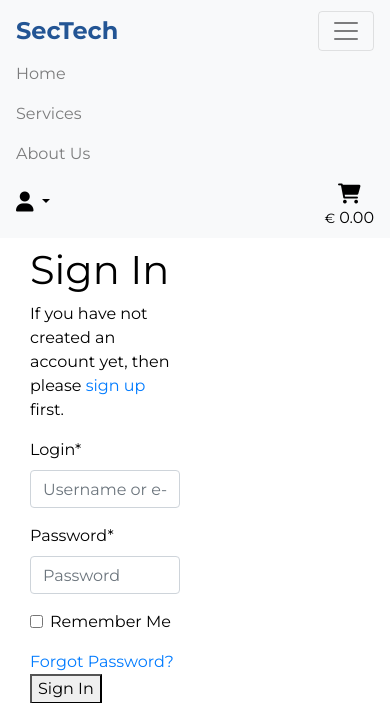
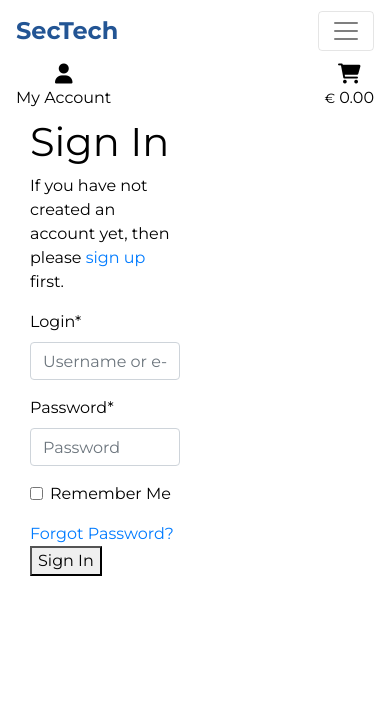
Before and after one commit to davewatters/sectech-ci-pp5, a Django app: a page that uses templates/includes/main_nav.html in a window 390 px wide. Shown: the top 703 px of the page. Run offline with Django 3.2, Linux system fonts and the light colour scheme; parts of the project's set-up code (start-up, migrations or seed data) failed here and were passed over; some libraries are stand-ins or nearby versions; some web fonts are replaced.

Commit message:
fix account menu layout and media query

```diff
--- a/customers/adapter.py
+++ b/customers/adapter.py
@@ -17,6 +17,7 @@ class CustomAccountAdapter(DefaultAccountAdapter):
     def get_login_redirect_url(self, request):
         '''
         Returns the default URL to redirect to after logging in.
+        We want first time users to fill in their business details.
         '''
         url = resolve_url(settings.LOGIN_REDIRECT_URL)
 
--- a/products/templates/products/product_detail.html
+++ b/products/templates/products/product_detail.html
@@ -91,7 +91,7 @@
 	<div class="col d-flex justify-content-center">
 		<a href="{% url 'product-list' %}" class="btn btn-lg">
 			<span class="icon"><i class="fas fa-chevron-left"></i></span>
-			<span class="text-uppercase">Back to Products</span>
+			<span class="text-uppercase">View All Services</span>
 		</a>
 	</div>
 </div>
--- a/sectech/settings.py
+++ b/sectech/settings.py
@@ -10,7 +10,6 @@ For the full list of settings and their values, see
 https://docs.djangoproject.com/en/3.2/ref/settings/
 """
 
-from itertools import product
 import dj_database_url
 import os
 
@@ -183,7 +182,7 @@ STATICFILES_DIRS = [BASE_DIR.joinpath('static'),]
 # AWS S3
 if os.getenv('USE_AWS', False):
     # Bucket Config
-    # allow bucket & region to also be set in env
+    # allow bucket & region option to be set in env
     AWS_STORAGE_BUCKET_NAME = os.getenv(
         'AWS_STORAGE_BUCKET_NAME', 'sectech-ci-pp5'
     )
@@ -212,7 +211,7 @@ ACCOUNT_EMAIL_REQUIRED = True
 ACCOUNT_EMAIL_VERIFICATION = 'mandatory'
 ACCOUNT_SIGNUP_EMAIL_ENTER_TWICE = True
 ACCOUNT_USERNAME_MIN_LENGTH = 4
-
+# user registraion email confirmation
 if DEVELOPMENT:
     # Log emails to the console during development
     EMAIL_BACKEND = 'django.core.mail.backends.console.EmailBackend'
@@ -223,6 +222,7 @@ else:
     EMAIL_HOST = os.getenv('EMAIL_HOST')
     EMAIL_HOST_USER = os.getenv('EMAIL_HOST_USER')
     EMAIL_HOST_PASSWORD = os.getenv('EMAIL_HOST_PASSWORD')
+    # default to SMTP with STARTTLS
     EMAIL_PORT = os.getenv('EMAIL_PORT', 587)
     EMAIL_USE_TLS = os.getenv('EMAIL_USE_TLS', True)
 
--- a/shopping_cart/templates/shopping_cart/cart.html
+++ b/shopping_cart/templates/shopping_cart/cart.html
@@ -74,7 +74,7 @@
 	<div class="col">
 		<a href="{% url 'product-list' %}" class="btn btn-lg">
 			<span class="icon"><i class="fas fa-chevron-left"></i></span>
-			<span class="text-uppercase">Back to Products</span>
+			<span class="text-uppercase">View All Services</span>
 		</a>
 	</div>
 </div>
--- a/static/css/base.css
+++ b/static/css/base.css
@@ -65,11 +65,40 @@ footer {
 
 
 /*** Navbar ********************************************************/
+.acc-cart-btns {
+  padding-left: 1rem;
+  padding-right: 16px;
+  min-width: fit-content;
+  width: inherit;
+}
+
+/* .acc-dropdown-menu-align {
+  right: auto;
+  left: 0;
+} */
+
+.cart-nav-link, .acc-nav-link {
+  color: var(--text-colour) !important;
+}
+
+.cart-nav-link:hover, .acc-nav-link:hover {
+  text-decoration: none !important;
+}
+
 .logo {
   font: var(--logo-font-family, Georgia, Times, serif) !important;
   font-size: x-large !important;
   font-weight: bold !important;
   color: var(--logo-colour);
+}
+
+/* push the navbar toggler to rhs on mobile */
+.navbar {
+  width: inherit !important;
+}
+
+#nav-wrapper {
+  flex-wrap: wrap;
 }
 
 
@@ -78,6 +107,7 @@ footer {
   color: black;
 }
 
+
 /*** Main home screen ********************************************/
 
 
@@ -85,10 +115,6 @@ footer {
 .btn-buynow {
   background-color: var(--btn-buynow-colour);
   color: black;
-}
-
-.cart-nav-link {
-  color: var(--text-colour);
 }
 
 .currency-symbol {
@@ -162,3 +188,24 @@ footer {
 .card:hover {
   transform: scale(1.05);
 }
+
+
+/*--  Media Queries ---------------------------------------------*/
+/* for small screens and up  */
+@media screen and (min-width: 576px){
+
+  /* right-align the acc menu  */
+  .acc-dropdown-menu-align {
+    right: 0 !important;
+    left: auto !important;
+  }
+
+  #nav-wrapper {
+    flex-wrap: nowrap;
+  }
+
+  .acc-cart-btns {
+    padding: 0.5rem 1rem 0 0;
+    width: auto;
+  }
+}
--- a/templates/includes/main_nav.html
+++ b/templates/includes/main_nav.html
@@ -1,5 +1,6 @@
-<nav class="navbar navbar-expand-sm navbar-light bg-light">
-  <div class="container-fluid">
+<div id="nav-wrapper" class="container-fluid px-0 d-flex justify-content-between align-items-center">
+
+  <nav class="navbar navbar-expand-sm navbar-light">
     <!-- Logo -->
     <a class="navbar-brand" href="{% url 'home' %}"><span class="logo">SecTech</span></a>
 
@@ -8,8 +9,8 @@
         <span class="navbar-toggler-icon"></span>
     </button>
 
-    <div id="navToggle" class="collapse navbar-collapse d-flex justify-content-between">
-      <ul class="navbar-nav me-auto mb-2 mb-lg-0">
+    <div id="navToggle" class="collapse navbar-collapse">
+      <ul class="navbar-nav mb-2 mb-lg-0">
         <!-- using nav_<item> block placeholders to set relevant nav-link "active" class in sub template -->
         <li class="nav-item">
           <a class="nav-link {% block nav_home %}{% endblock %}" aria-current="page" href="{% url 'home' %}">Home</a>
@@ -21,15 +22,19 @@
           <a class="nav-link {% block nav_about %}{% endblock %}" href="{% url 'about' %}">About Us</a>
         </li>
       </ul>
-    </div> <!-- /navToggle-->
+    </div>
+  </nav> <!-- /navbar -->
 
+  <div class="acc-cart-btns d-flex justify-content-between">
     <!-- My Account btn -->
-    <div class="dropdown pr-4 pb-2">
-      <a id="account-menu" class="dropdown-toggle cart-nav-link" href="#" role="button" data-toggle="dropdown" aria-haspopup="true" aria-expanded="false">
-        <i class="fas fa-user fa-lg"></i>
+    <div class="dropdown pr-4">
+      <a id="account-menu" class="acc-nav-link" href="#" role="button" data-toggle="dropdown" aria-haspopup="true" aria-expanded="false">
+        <div class="text-center">
+          <div><i class="fas fa-user fa-lg"></i></div>
+          <p class="my-0">My Account</p>
+        </div>
       </a>
-
-      <div class="dropdown-menu dropdown-menu-right" aria-labelledby="account-menu">
+      <div class="dropdown-menu acc-dropdown-menu-align" aria-labelledby="account-menu">
         {% if user.is_authenticated %}
         {% if user.is_superuser %}
         <a href="#" class="dropdown-item">Manage Products</a>
@@ -39,16 +44,14 @@
         <div class="dropdown-divider"></div>
         <a class="dropdown-item {% block nav_logout %}{% endblock %}" href="{% url 'account_logout' %}">Logout {{user.username|upper}}</a>
         {% else %}
-        <a class="dropdown-item nav-link {% block nav_signup %}{% endblock %}" href="{% url 'account_signup' %}">Register</a>
-        <a class="dropdown-item nav-link {% block nav_login %}{% endblock %}" href="{% url 'account_login' %}">Login</a>
+        <a class="dropdown-item {% block nav_signup %}{% endblock %}" href="{% url 'account_signup' %}">Register</a>
+        <a class="dropdown-item {% block nav_login %}{% endblock %}" href="{% url 'account_login' %}">Login</a>
         {% endif %}
-
       </div>
     </div>
-
     <!-- Shopping Cart link -->
     <div class="text-center">
-      <a class="nav-link p-0 cart-nav-link" href="{%  url 'view-cart' %}"><i class="fa-solid fa-cart-shopping fa-lg"></i>
+      <a class="p-0 cart-nav-link" href="{% url 'view-cart' %}"><i class="fa-solid fa-cart-shopping fa-lg"></i>
         <p class="my-0">
           <span class="currency-symbol">&euro;</span>
           {% if grand_total %}
@@ -59,6 +62,5 @@
         </p>
       </a>
     </div>
-
-  </div> <!-- /container -->
-</nav>
+  </div>
+</div> <!-- /nav-wrapper -->
```
Lines whose indentation alone changed are shown as unchanged.
